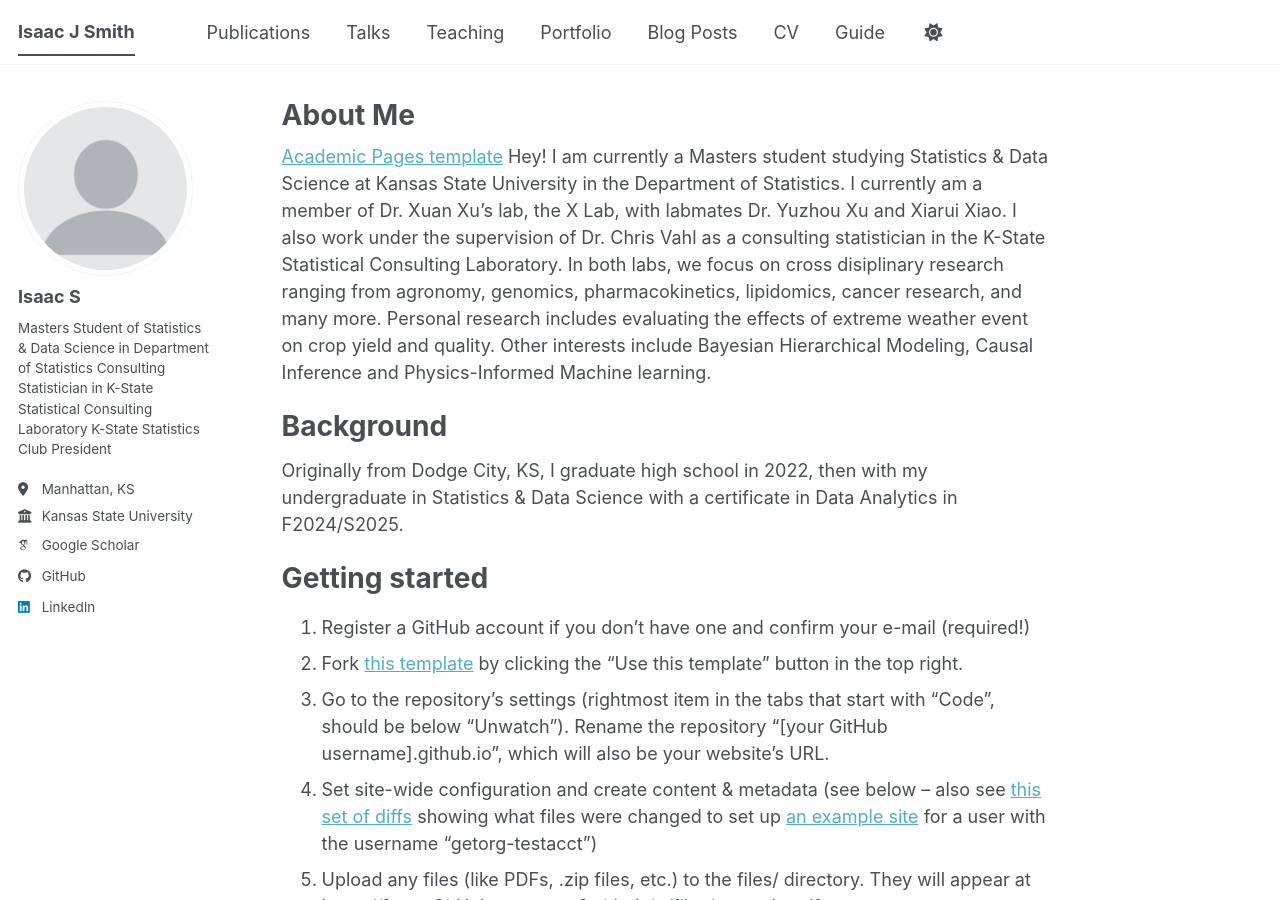
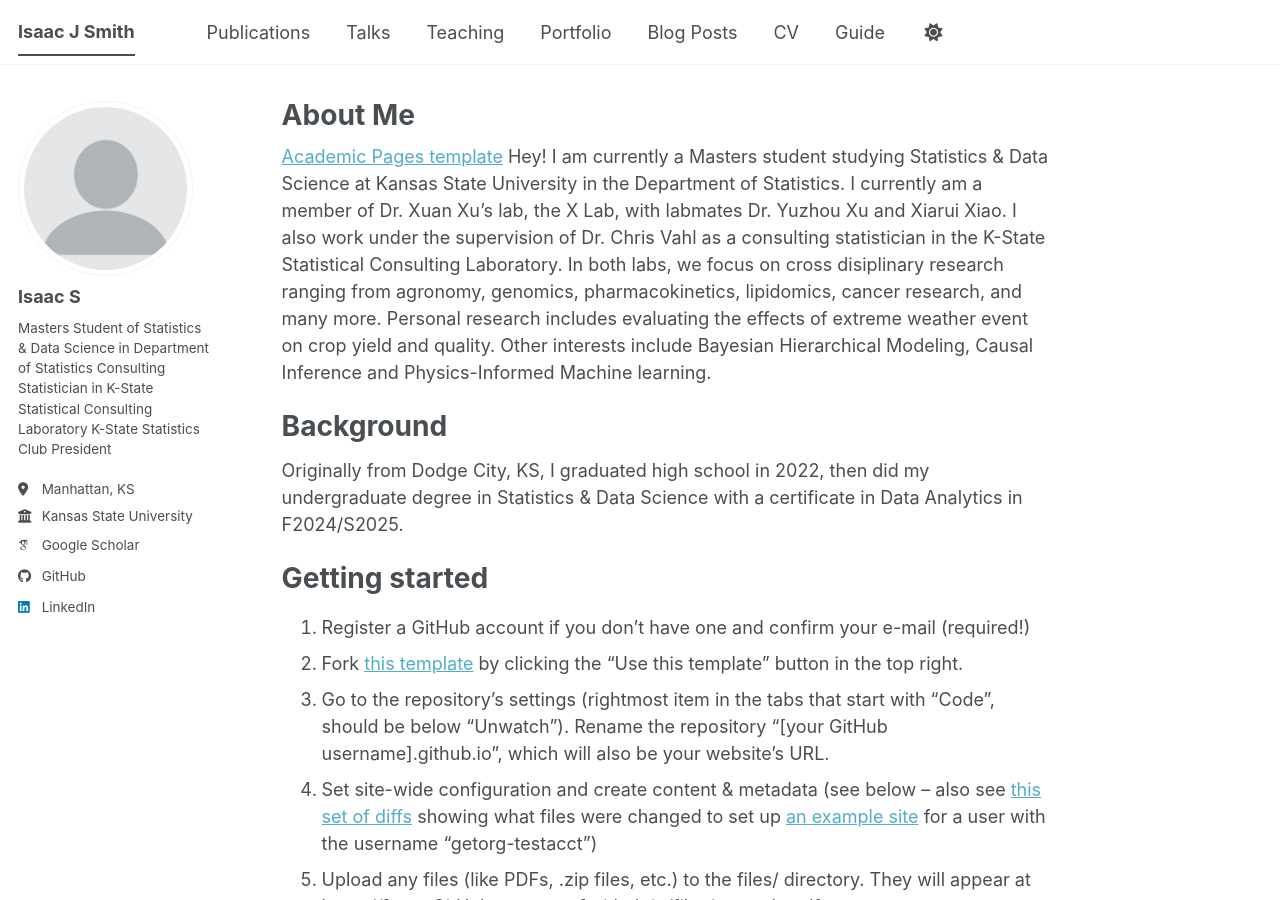
Before and after one commit to isaacu92/isaacu92.github.io, a Jekyll site: the page built from _pages/about.md, in a window 1280 px wide and 900 px high. Built offline with Jekyll 4.4.1, drawn with Linux system fonts in a browser that asks for light colours; some web fonts are replaced; a script bundle is joined from its source files by our own code; library files that are not in the unit come from our copies.

Commit message:
Update about.md

```diff
--- a/_pages/about.md
+++ b/_pages/about.md
@@ -11,7 +11,7 @@ redirect_from:
 
 Background
 ======
-Originally from Dodge City, KS, I graduate high school in 2022, then with my undergraduate in Statistics & Data Science with a certificate in Data Analytics in F2024/S2025.
+Originally from Dodge City, KS, I graduated high school in 2022, then did my undergraduate degree in Statistics & Data Science with a certificate in Data Analytics in F2024/S2025.
 
 Getting started
 ======
```
